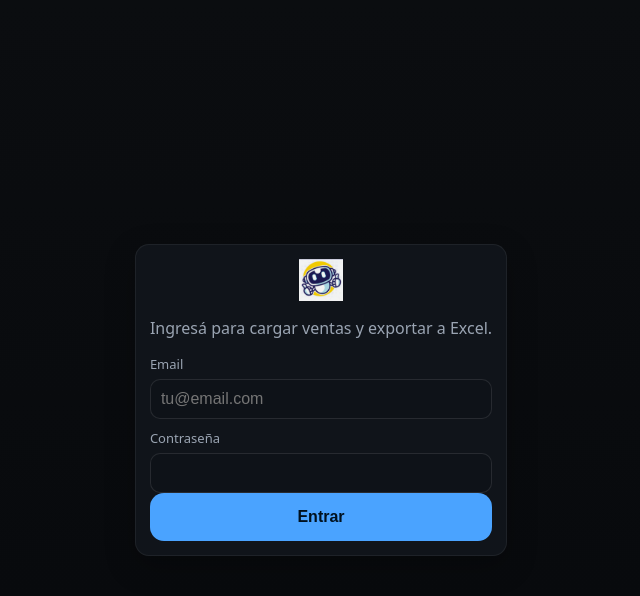
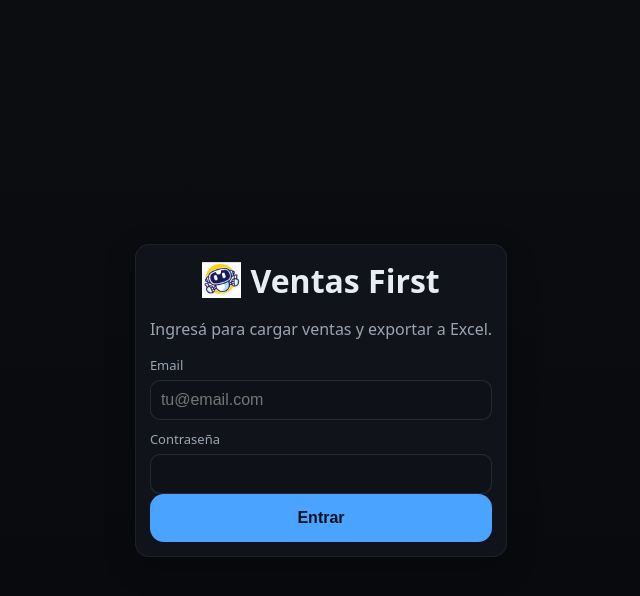
Before and after one commit to hdrut/FirstImports, a FastAPI app: page /login in a window 1280 px wide. Shown: the top 596 px of the page, without its empty margins (319-959 px from the left). Run offline with FastAPI, Linux system fonts and the light colour scheme; some libraries are stand-ins or nearby versions.

Commit message:
Update login.html

```diff
--- a/templates/login.html
+++ b/templates/login.html
@@ -8,10 +8,9 @@
 </head>
 <body class="center">
   <div class="card">
-    <div style="display:flex; justify-content:center; margin-bottom:10px;">
-      <img src="/static/brand/logoFirst.png"
-         alt="First Imports Seguridad"
-         style="height:42px; width:auto; opacity:.95;">
+    <div style="display:flex; align-items:center; justify-content:center; gap:10px; margin-bottom:10px;">
+      <img src="/static/brand/logoFirst.png" alt="First Imports Seguridad" style="height:36px; width:auto;">
+      <h1 style="margin:0;">{{ app }}</h1>
     </div>
     <p class="muted">Ingresá para cargar ventas y exportar a Excel.</p>
 
```
